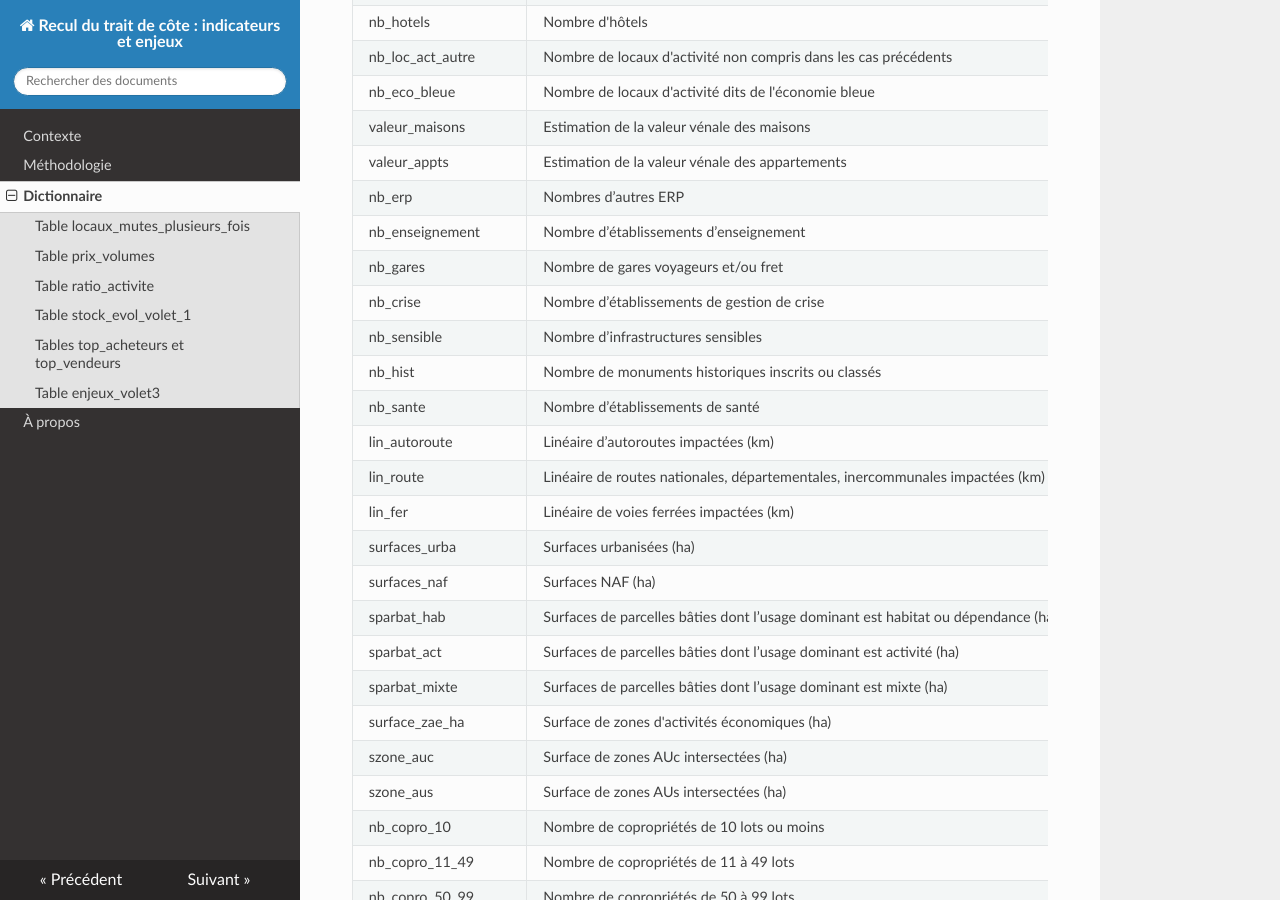
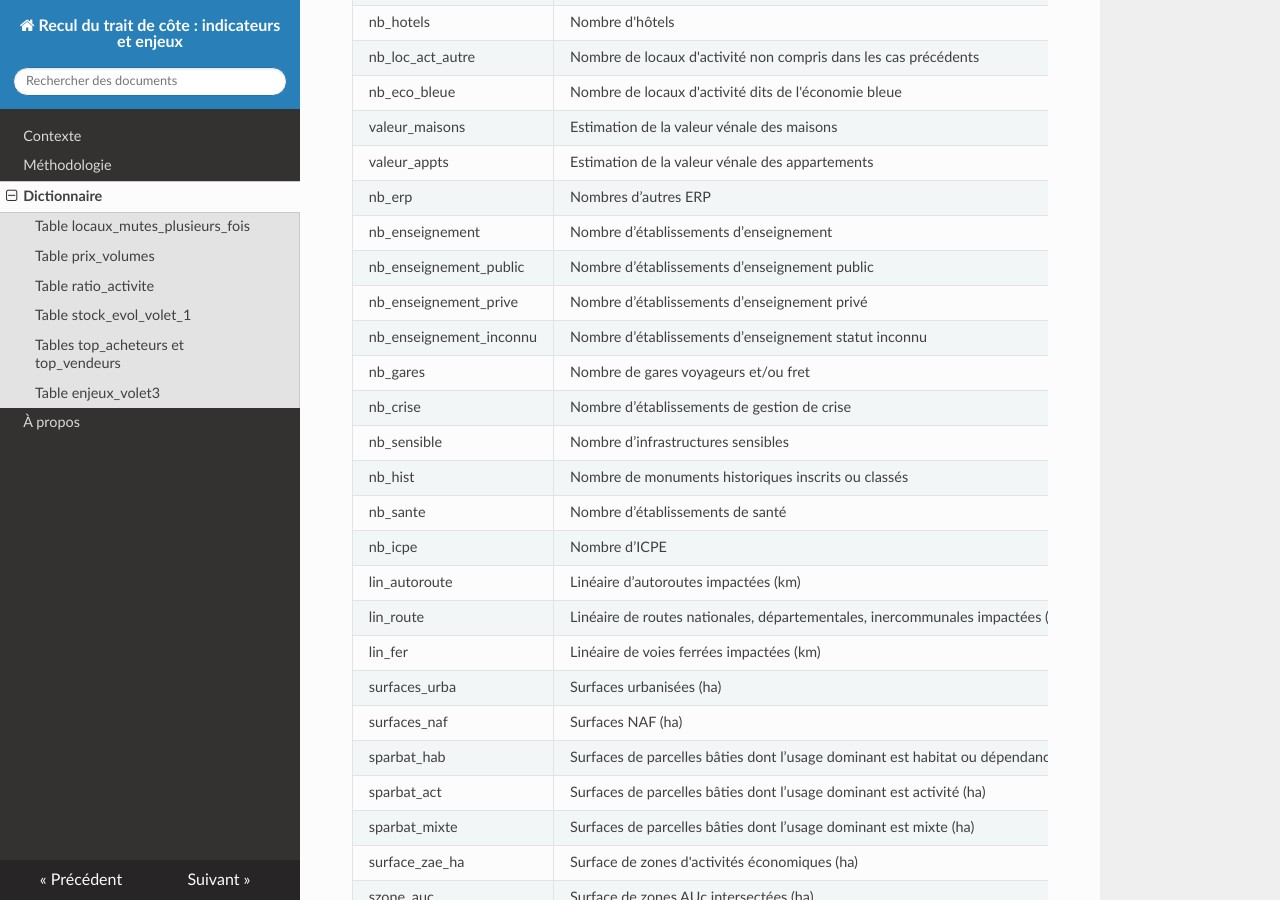
Before and after one commit to hugo-deluca/tdc_docs, an MkDocs documentation site: the page built from docs/dictionnaire.md, in a window 1280 px wide and 900 px high, scrolled down 5641 px. Built offline with MkDocs 1.6.1, drawn with Linux system fonts in a browser that asks for light colours; nearby versions of some CDN libraries.

Commit message:
feat: update volet 3 HdF, enseignement et ICPE

```diff
--- a/docs/dictionnaire.md
+++ b/docs/dictionnaire.md
@@ -175,11 +175,15 @@ Les informations de cette section concernent l'étude réalisée pour le compte
 |valeur_appts         |Estimation de la valeur vénale des appartements                                    |Modèle de prix 2024  |
 |nb_erp               |Nombres d’autres ERP                                                               |BD TOPO 2025 / ESPACE|
 |nb_enseignement      |Nombre d’établissements d’enseignement                                             |BD TOPO 2025 / ESPACE|
+|nb_enseignement_public      |Nombre d’établissements d’enseignement public                                             |BD TOPO 2025 / ESPACE|
+|nb_enseignement_prive      |Nombre d’établissements d’enseignement privé                                            |BD TOPO 2025 / ESPACE|
+|nb_enseignement_inconnu      |Nombre d’établissements d’enseignement statut inconnu                                             |BD TOPO 2025 / ESPACE|
 |nb_gares             |Nombre de gares voyageurs et/ou fret                                               |BD TOPO 2025 / ESPACE|
 |nb_crise             |Nombre d’établissements de gestion de crise                                        |BD TOPO 2025 / ESPACE|
 |nb_sensible          |Nombre d’infrastructures sensibles                                                 |BD TOPO 2025 / ESPACE|
 |nb_hist              |Nombre de monuments historiques inscrits ou classés                                |BD TOPO 2025 / ESPACE|
 |nb_sante             |Nombre d’établissements de santé                                                   |BD TOPO 2025 / ESPACE|
+|nb_icpe      |Nombre d’ICPE                                             |Georisques 2026|
 |lin_autoroute        |Linéaire d’autoroutes impactées (km)                                               |BD TOPO 2025         |
 |lin_route            |Linéaire de routes nationales, départementales, inercommunales impactées (km)      |BD TOPO 2025         |
 |lin_fer              |Linéaire de voies ferrées impactées (km)                                           |BD TOPO 2025         |
```
Also changed, not shown: docs/methodologie.md (+3 -0 lines), 1 other file.
